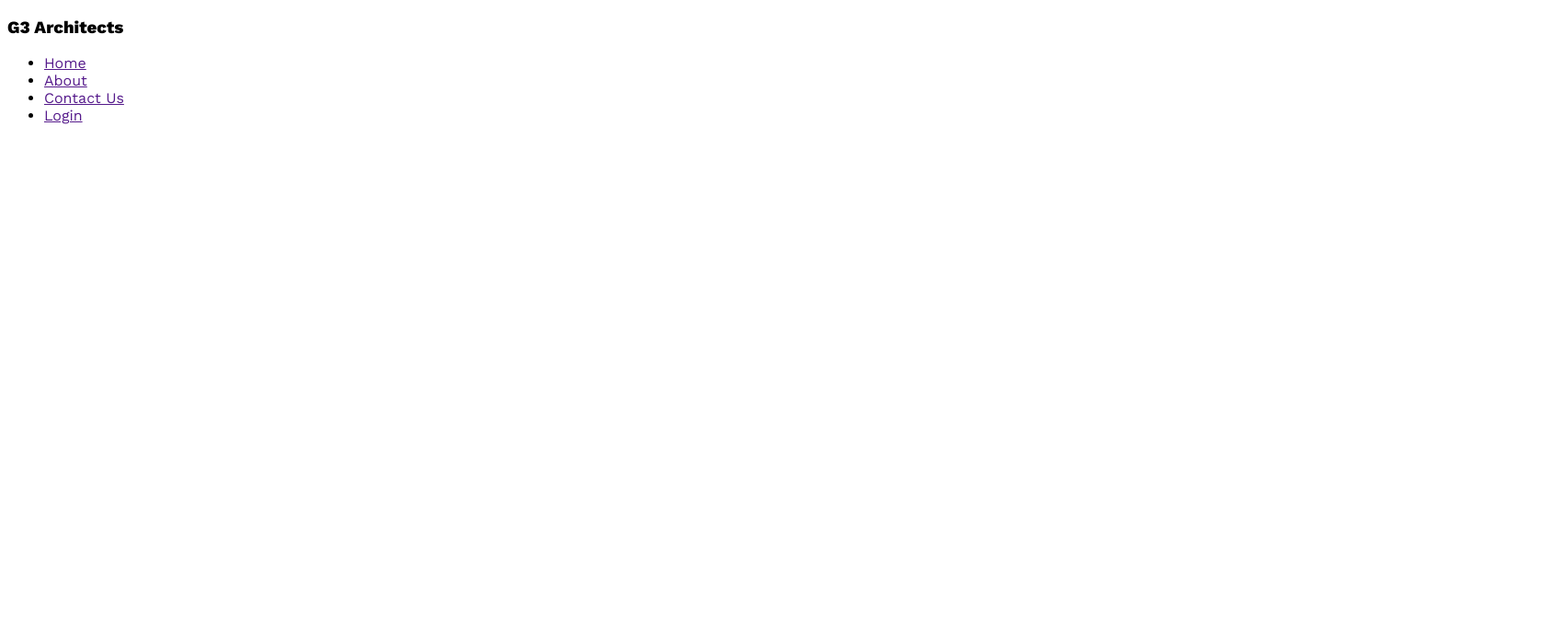
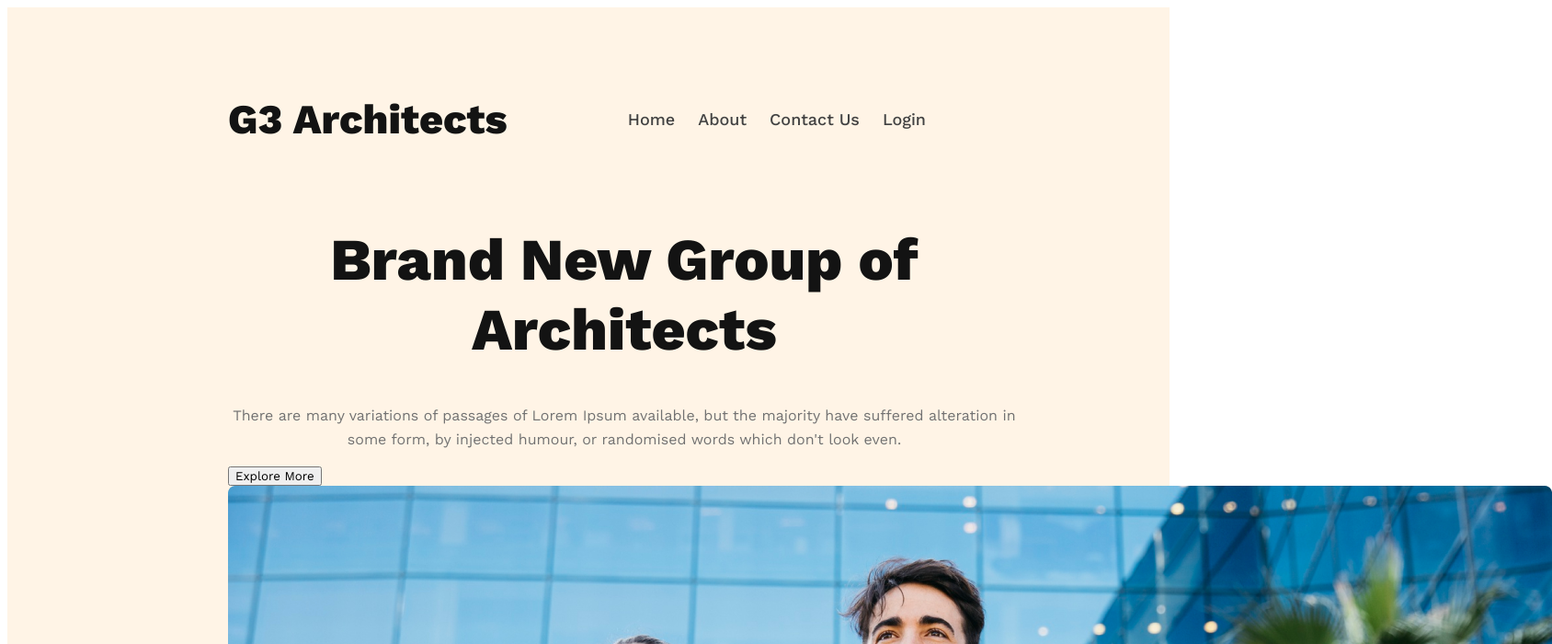
Before and after one commit to NadimSrabon/G3-Architect, a plain HTML site: page index.html in a window 1280 px wide. Shown: the top 700 px of the page at 92% size, 1688 px wide, since content can reach past the window. Drawn offline with nearby package versions, Linux system fonts and the light colour scheme.

Commit message:
one percent done

```diff
--- a/index.html
+++ b/index.html
@@ -1,15 +1,17 @@
 <!DOCTYPE html>
 <html lang="en">
+
 <head>
     <meta charset="UTF-8">
     <meta name="viewport" content="width=device-width, initial-scale=1.0">
     <title>G3 Architect</title>
     <link rel="stylesheet" href="styles/style.css">
 </head>
+
 <body>
     <header>
         <nav>
-            <h3>G3 Architects</h3>
+            <h3 class="nav-title">G3 Architects</h3>
             <ul>
                 <li><a href="">Home</a></li>
                 <li><a href="">About</a></li>
@@ -17,6 +19,15 @@
                 <li><a href="">Login</a></li>
             </ul>
         </nav>
+
+        <div class="banner">
+            <div class="banner-des">
+                <h1 class="banner-title">Brand New Group of Architects</h1>
+                <p class="title-detail">There are many variations of passages of Lorem Ipsum available, but the majority have suffered alteration in some form, by injected humour, or randomised words which don't look even.</p>
+            </div>
+            <button class="btn-primary">Explore More</button>
+            <img src="images/banner.png" alt="">
+        </div>
 
     </header>
 
@@ -29,4 +40,5 @@
     </footer>
 
 </body>
+
 </html>
--- a/styles/style.css
+++ b/styles/style.css
@@ -1,5 +1,73 @@
 @import url('https://fonts.googleapis.com/css2?family=Work+Sans:ital,wght@0,400;0,500;0,800;1,600&display=swap');
 
-*{
+* {
     font-family: 'Work Sans', sans-serif;
 }
+
+header {
+    background: rgba(255, 144, 14, 0.10);
+    padding: 50px 240px;
+
+}
+
+nav {
+    display: flex;
+    justify-content: space-between;
+    align-items: center;
+}
+
+nav>ul {
+    list-style: none;
+    display: flex;
+
+
+
+}
+
+nav ul li a {
+    text-decoration: none;
+    margin-right: 25px;
+    color: var(--Dark-02, #424242);
+    text-align: center;
+    font-family: Work Sans;
+    font-size: 18px;
+    font-style: normal;
+    font-weight: 500;
+    line-height: 26px;
+}
+
+.nav-title {
+    color: var(--Dark-01, #131313);
+    text-align: center;
+    font-family: Work Sans;
+    font-size: 45px;
+    font-style: normal;
+    font-weight: 700;
+    line-height: normal;
+}
+
+.banner-des {
+    width: 862px;
+    align-items: center;
+    margin: 0 auto;
+}
+
+.banner-title {
+    color: var(--Dark-01, #131313);
+    text-align: center;
+    font-family: Work Sans;
+    font-size: 64px;
+    font-style: normal;
+    font-weight: 700;
+    line-height: normal;
+}
+
+.title-detail {
+    color: var(--Dark-03, #727272);
+    text-align: center;
+    font-family: Work Sans;
+    font-size: 16px;
+    font-style: normal;
+    font-weight: 400;
+    line-height: 26px;
+}
```
